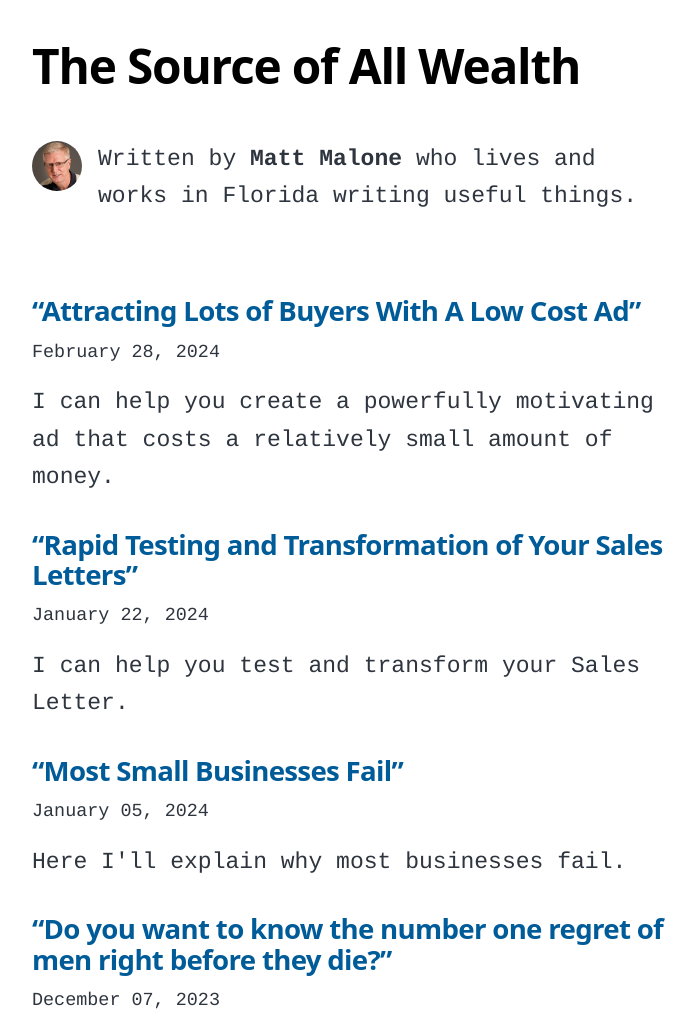
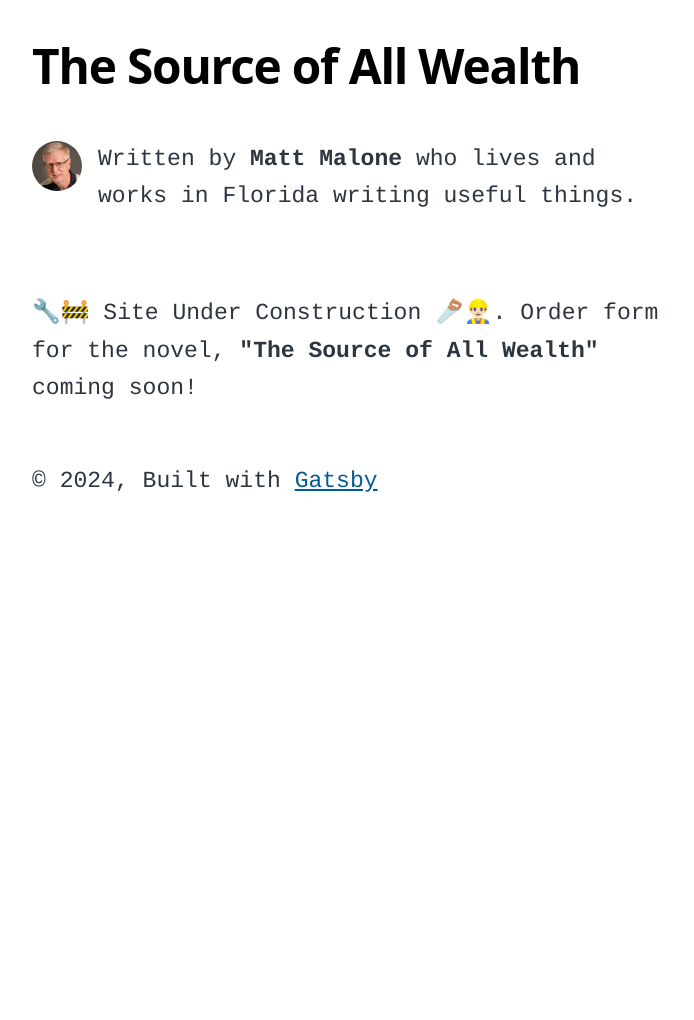
Before and after one commit to mattdvhope/source-landing, a Gatsby site: page / in a window 1280 px wide. Shown: the top 1020 px of the page, without its empty margins (292-986 px from the left). After the commit the page ends 800 px from the top, so only its background shows below. Built offline with nearby package versions, Linux system fonts and the light colour scheme; Gatsby itself is replaced by a stand-in of ours.

Commit message:
Changed home page to under construction

```diff
--- a/src/pages/index.js
+++ b/src/pages/index.js
@@ -9,14 +9,17 @@ const BlogIndex = ({ data, location }) => {
   const siteTitle = data.site.siteMetadata?.title || `Title`
   const posts = data.allMarkdownRemark.nodes
 
-  if (posts.length === 0) {
+  if (posts.length >= 0) {
     return (
       <Layout location={location} title={siteTitle}>
         <Bio />
-        <p>
+        {/*<p>
           No blog posts found. Add markdown posts to "content/blog" (or the
           directory you specified for the "gatsby-source-filesystem" plugin in
           gatsby-config.js)..
+        </p>*/}
+        <p>
+          🔧🚧 Site Under Construction 🪚👷🏻‍♂️. Order form for the novel, <strong>"The Source of All Wealth"</strong> coming soon!
         </p>
       </Layout>
     )
```
